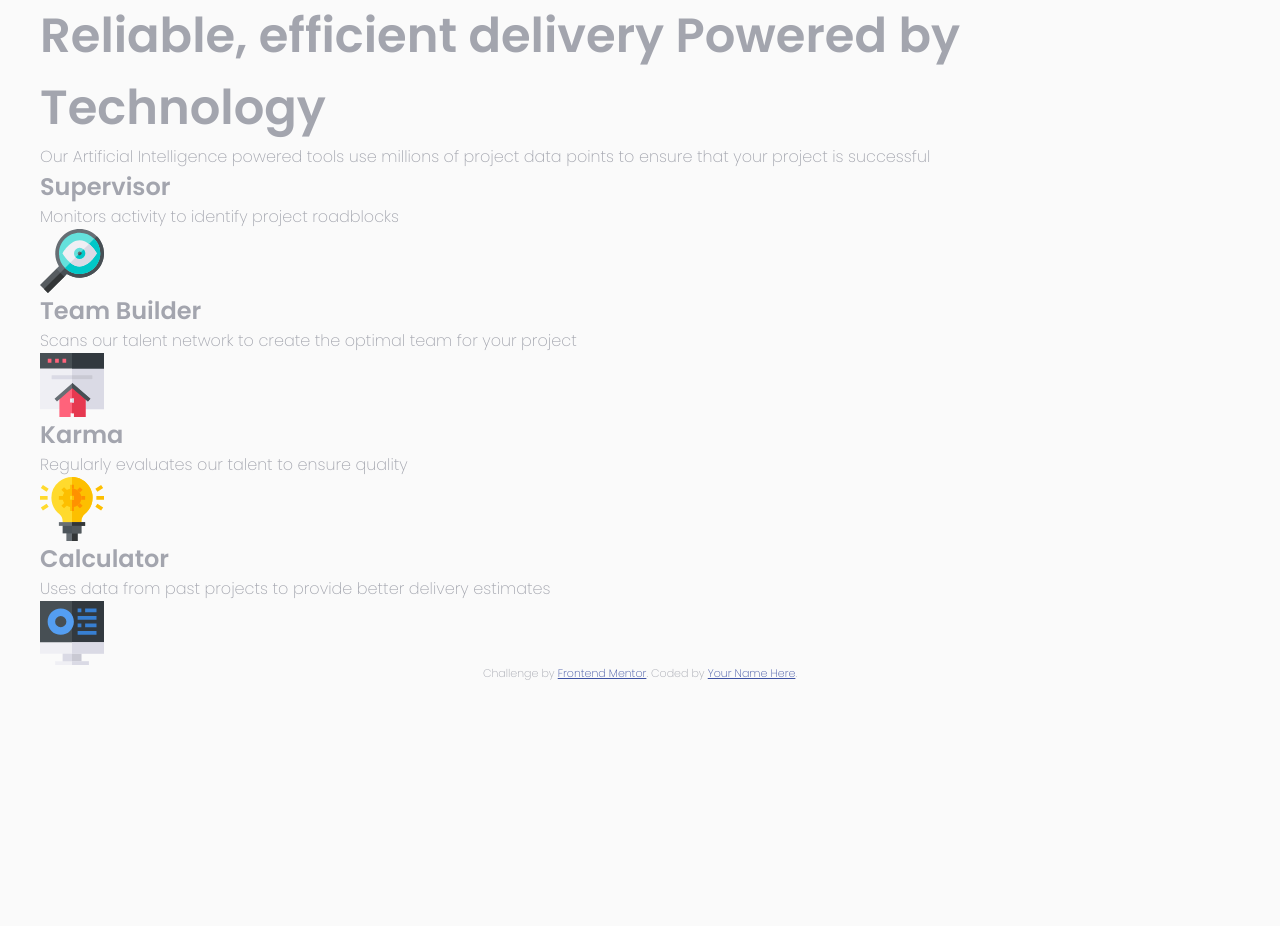
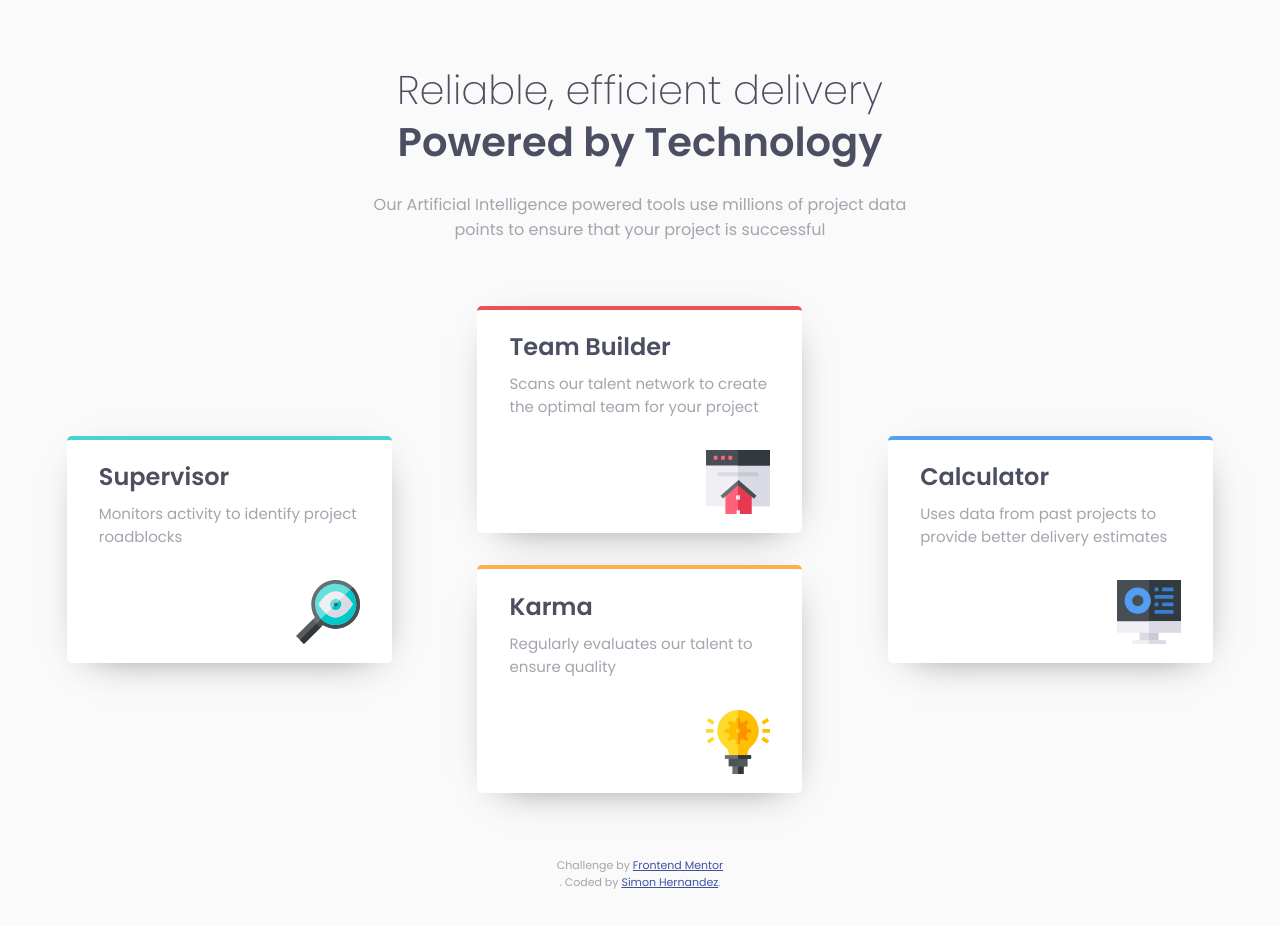
Before and after one commit to simonhernandez/cardfeature-section, a plain HTML site: page index.html in a window 1280 px wide. Before the commit the page ends 800 px from the top, so only its background shows below. Drawn offline with Linux system fonts and the light colour scheme.

Commit message:
Modified Feature Section HTML Markup and CSS Styles
Added a new class to each feature in order to identify them seperatly for layout purposes. And finished up all the CSS Styling

```diff
--- a/css/styles.css
+++ b/css/styles.css
@@ -14,7 +14,7 @@
     /* Fonts and Typography */
     --ff-primary: 'Poppins', sans-serif;
 
-    --fs-h1: 2.5rem;
+    --fs-h1: 1.6rem;
     --fs-h2: 1.5rem;
     --fs-h3: 1.25rem;
     --fs-normal: .938rem;
@@ -25,14 +25,14 @@
     --fw-semibold: 600;
 
     /* Box Shadow */
-    --bxs-card: 0.25em 0.25em 0.75em rgba(0,0,0,.25),
-                0.125em 0.125em 0.25em rgba(0,0,0,.15);
+    --bxs-card: 2.5px 10px 40px -22px rgba(0,0,0,0.62);
+
     /* Others */
 }
 /* Desktop  */
 @media screen and (min-width: 768px){
     :root{
-        --fs-h1: 3rem;
+        --fs-h1: 2.5rem;
         --fs-h2: 2rem;
         --fs-h3: 1.5rem;
         --fs-normal: 1rem;
@@ -53,7 +53,7 @@ body{
 
     font-family: var(--ff-primary);
     font-size: var(--fs-normal);
-    font-weight: var(--fw-light);
+    font-weight: var(--fw-reg);
 
     min-height: 100vh;
 }
@@ -62,12 +62,107 @@ img{
     max-width: 100%;
 }
 /* Typography */
-h1{font-size: var(--fs-h1);}
+h1{
+    font-size: var(--fs-h1);
+    font-weight: var(--fw-light);
+}
 h2{font-size: var(--fs-h2);}
 h3{font-size: var(--fs-h3);}
+
+h1,
+h2,
+h3{
+    color: var(--clr-darkblue);
+}
 /* Layout */
 .wrapper{
     max-width: 1200px;
     margin: 0 auto;
 }
 /* ---- Section Styles ---- */
+.section{
+    padding: 4rem 2rem 1rem;
+}
+.section__title{
+    margin-bottom: 1.5rem;
+}
+/* Features Section */
+.features{
+    text-align: center;
+}
+.section__title--features {
+    line-height: 1.3;
+}
+.section__title--features span{
+    display: block;
+    font-weight: var(--fw-semibold);
+}
+.section__subtitle--features{
+    max-width: 550px;
+    margin: 0 auto;
+}
+.section__body{
+    margin-top: 4rem;
+}
+.feature{
+    margin-left: auto;
+    margin-right: auto;
+    background-color: #fff;
+    border-top: 4px solid var(--clr-cyan);
+    max-width: 325px;
+    margin-bottom: 1.5rem;
+    padding: 1.2rem 2rem;
+    border-radius: 5px;
+
+    text-align: left;
+    font-size: var(--fs-small);
+    box-shadow: var(--bxs-card);
+}
+.feature:nth-child(2){border-top-color: var(--clr-red);}
+.feature:nth-child(3){border-top-color: var(--clr-orange);}
+.feature:nth-child(4){border-top-color: var(--clr-blue);}
+.feature__title{
+    margin-bottom: .5rem;
+}
+.feature__description{
+    margin-bottom: 2rem;
+}
+.feature__img{
+    margin-left: auto;
+}
+
+/* Footer */
+footer{
+    padding: 3rem;
+}
+
+/* Media Queries */
+@media screen and (min-width: 850px){
+    .section__body--features{
+        display: grid;
+        gap: 2rem;
+        grid-template-columns: repeat(3,1fr);
+        grid-template-areas: "sup tb calc"
+                             ". kar .";
+    }
+    .feature{
+        margin-bottom: initial;
+    }
+    .feature--supervisor{
+        grid-area: sup;
+    }
+    .feature--team{
+        grid-area: tb;
+    }
+    .feature--karma{
+        grid-area: kar;
+    }
+    .feature--calculator{
+        grid-area: calc;
+    }
+    .feature--supervisor,
+    .feature--calculator{
+        grid-row: 1/-1;
+        align-self: center;
+    }
+}
--- a/index.html
+++ b/index.html
@@ -41,8 +41,8 @@
           points to ensure that your project is successful
         </p>
 
-        <div class="section__body">
-          <div class="feature">
+        <div class="section__body section__body--features">
+          <div class="feature feature--supervisor">
             <h3 class="feature__title">Supervisor</h3>
             <p class="feature__description">
               Monitors activity to identify project roadblocks
@@ -55,7 +55,7 @@
           </div>
           <!-- //Feature -->
 
-          <div class="feature">
+          <div class="feature feature--team">
             <h3 class="feature__title">Team Builder</h3>
             <p class="feature__description">
               Scans our talent network to create the optimal team for your
@@ -69,7 +69,7 @@
           </div>
           <!-- //Feature -->
 
-          <div class="feature">
+          <div class="feature feature--karma">
             <h3 class="feature__title">Karma</h3>
             <p class="feature__description">
               Regularly evaluates our talent to ensure quality
@@ -78,7 +78,7 @@
           </div>
           <!-- //Feature -->
 
-          <div class="feature">
+          <div class="feature feature--calculator">
             <h3 class="feature__title">Calculator</h3>
             <p class="feature__description">
               Uses data from past projects to provide better delivery estimates
@@ -100,7 +100,7 @@
         Challenge by
         <a href="https://www.frontendmentor.io?ref=challenge" target="_blank"
           >Frontend Mentor</a
-        >. Coded by <a href="#">Your Name Here</a>.
+        ><br>. Coded by <a href="#https://github.com/simonhernandez">Simon Hernandez</a>.
       </p>
     </footer>
   </body>
```
